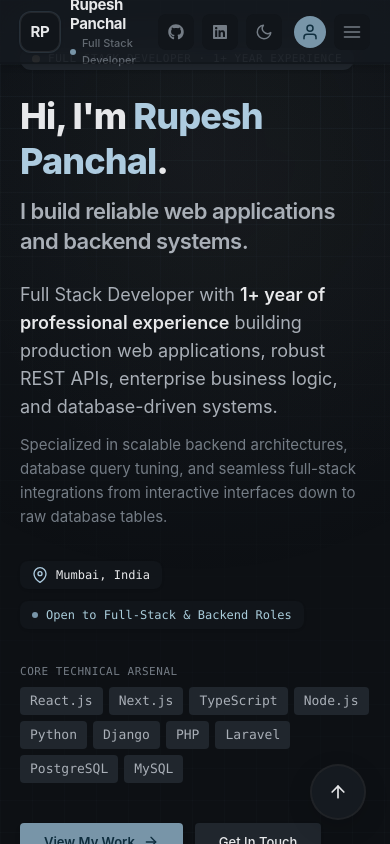
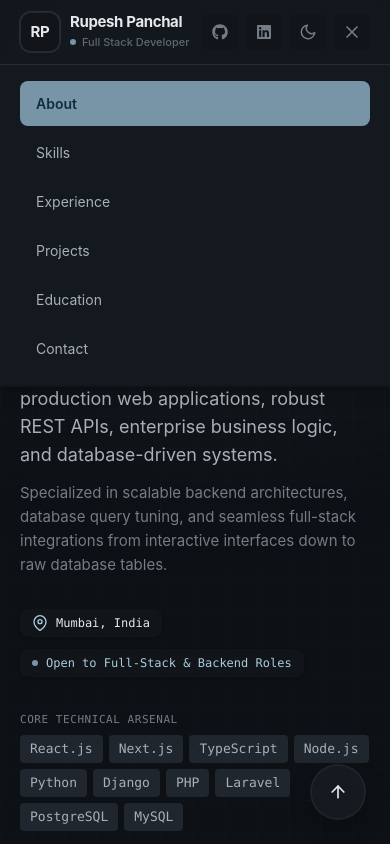
Before and after one commit to Rupesh-Panchal/rupesh-dev, a React (Vite) app: page / in a window 390 px wide. Both pictures are taken after a click on the button 352 px from the left and 32 px from the top of the page. Shown: the top 844 px of the page. Built offline with nearby package versions, Linux system fonts and the light colour scheme.

Commit message:
commit 4

```diff
--- a/src/components/Footer.jsx
+++ b/src/components/Footer.jsx
@@ -19,15 +19,11 @@ function Footer() {
         >
             {/* Main Footer Content */}
             <div className="max-w-[1240px] mx-auto px-5 md:px-12 py-14 md:py-16">
-                <div className="grid grid-cols-1 sm:grid-cols-2 lg:grid-cols-4 gap-10 lg:gap-12">
-
+                <div className="grid grid-cols-2 lg:grid-cols-4 gap-x-6 gap-y-10 lg:gap-12">
                     {/* COLUMN 1 — BRAND */}
-                    <div className="lg:col-span-1">
+                    <div className="col-span-2 lg:col-span-1">
                         {/* Brand */}
-                        <a
-                            href="#about"
-                            className="group inline-flex items-center gap-3"
-                        >
+                        <a href="#about" className="group inline-flex items-center gap-3">
                             {/* RP Monogram */}
                             <div
                                 className="w-10 h-10 rounded-[10px] flex items-center justify-center shrink-0 transition-all duration-200 group-hover:-translate-y-0.5"
@@ -218,7 +214,7 @@ function Footer() {
                     </div>
 
                     {/* COLUMN 4 — GET IN TOUCH */}
-                    <div>
+                    <div className="col-span-2 lg:col-span-1">
                         <h3
                             className="font-semibold text-[14px] tracking-wide uppercase"
                             style={{
@@ -228,7 +224,7 @@ function Footer() {
                             Get In Touch
                         </h3>
 
-                        <div className="mt-6 space-y-4">
+                        <div className="mt-6 flex flex-col items-start gap-4">
                             <a
                                 href="mailto:rupeshpanchal509@gmail.com"
                                 className="flex items-center gap-2 text-[14px] transition-colors duration-200 hover:text-[var(--accent-primary)]"
@@ -295,18 +291,15 @@ function Footer() {
             </div>
 
             {/* Bottom Footer Bar */}
-            <div
-                className="border-t"
+            <div className="border-t"
                 style={{
                     borderColor: "var(--border-color)",
                     backgroundColor: "var(--bg-primary)",
                 }}
             >
-                <div className="max-w-[1240px] mx-auto px-5 md:px-12 pt-5 pb-22 flex flex-col md:flex-row items-center justify-between gap-5">
-
+                <div className="max-w-[1240px] mx-auto px-5 md:px-12 pt-5 pb-10 md:pb-22 flex flex-col md:flex-row items-center justify-between gap-5">
                     {/* Copyright */}
-                    <span
-                        className="text-[12px] font-mono"
+                    <span className="text-[12px] font-mono"
                         style={{
                             color: "var(--text-muted)",
                         }}
@@ -314,8 +307,7 @@ function Footer() {
                         © 2026 Rupesh Panchal. All rights reserved.
                     </span>
 
-                    <span
-                        className="text-[13px] font-medium pr-25"
+                    <span className="text-[13px] font-medium"
                         style={{
                             color: "var(--accent-primary)",
                         }}
--- a/src/components/Hero.jsx
+++ b/src/components/Hero.jsx
@@ -3,7 +3,7 @@ import { FaGithub, FaLinkedin } from "react-icons/fa";
 
 function Hero() {
 	return (
-		<section id="about" className="max-w-[1240px] mx-auto px-5 md:px-12 pt-12 md:pt-20 pb-20 relative">
+		<section id="about" className="max-w-[1240px] mx-auto px-5 md:px-12 pt-24 md:pt-20 pb-20 relative">
 			<div className="grid grid-cols-1 lg:grid-cols-12 gap-12 items-start">
                 {/* LEFT COLUMN */}
 				<div className="lg:col-span-7 flex flex-col space-y-6">
--- a/src/components/Navbar.jsx
+++ b/src/components/Navbar.jsx
@@ -1,11 +1,12 @@
 import { useEffect, useState } from "react";
 import { FaGithub, FaLinkedin } from "react-icons/fa";
-import { FiFileText, FiMoon, FiUser, FiMenu } from "react-icons/fi";
+import { FiFileText, FiMoon, FiMenu, FiX } from "react-icons/fi";
 
 function Navbar() {
     const [isDark, setIsDark] = useState(true);
     const [activeSection, setActiveSection] = useState("about");
     const [scrollProgress, setScrollProgress] = useState(0);
+    const [isMobileMenuOpen, setIsMobileMenuOpen] = useState(false);
 
     useEffect(() => {
         const savedTheme = localStorage.getItem("rupesh_theme");
@@ -64,6 +65,7 @@ function Navbar() {
 
     const handleNavClick = (sectionId) => {
         setActiveSection(sectionId);
+        setIsMobileMenuOpen(false);
 
         const section = document.getElementById(sectionId);
 
@@ -159,17 +161,42 @@ function Navbar() {
 						<FiMoon className="w-[18px] h-[18px]" />
 					</button>
 
-					{/* Profile */}
-					<div className="w-8 h-8 rounded-full bg-[var(--accent-primary)] flex items-center justify-center ml-1">
-						<FiUser className="w-[18px] h-[18px] text-[var(--accent-text)]" />
-					</div>
-
 					{/* Mobile Menu */}
-					<button type="button" aria-label="Toggle mobile menu" className="lg:hidden w-9 h-9 rounded-lg bg-[var(--bg-secondary)] flex items-center justify-center text-[var(--text-muted)] hover:text-[var(--accent-hover)] hover:bg-[var(--bg-hover)] transition-all">
-						<FiMenu className="w-5 h-5" />
-					</button>
+					<button type="button" aria-label={isMobileMenuOpen ? "Close mobile menu" : "Open mobile menu"} onClick={() => setIsMobileMenuOpen((open) => !open)}
+                        className="lg:hidden w-9 h-9 rounded-lg bg-[var(--bg-secondary)] flex items-center justify-center text-[var(--text-muted)] hover:text-[var(--accent-hover)] hover:bg-[var(--bg-hover)] transition-all"
+                    >
+                        {isMobileMenuOpen ? (
+                            <FiX className="w-5 h-5" />
+                        ) : (
+                            <FiMenu className="w-5 h-5" />
+                        )}
+                    </button>
 				</div>
 			</div>
+
+            {isMobileMenuOpen && (
+                <div className="lg:hidden border-t border-[var(--border-color)] bg-[var(--bg-card)]/95 backdrop-blur-xl shadow-lg">
+                    <nav className="px-5 py-4">
+                        <div className="flex flex-col gap-1">
+                            {navItems.map((item) => {
+                                const isActive = activeSection === item.id;
+
+                                return (
+                                    <button key={item.id} type="button" onClick={() => handleNavClick(item.id)}
+                                        className={`w-full text-left px-4 py-3 rounded-lg text-[14px] transition-all ${
+                                            isActive
+                                                ? "bg-[var(--accent-primary)] text-[var(--accent-text)] font-semibold"
+                                                : "text-[var(--text-secondary)] hover:text-[var(--accent-hover)] hover:bg-[var(--bg-hover)]"
+                                        }`}
+                                    >
+                                        {item.label}
+                                    </button>
+                                );
+                            })}
+                        </div>
+                    </nav>
+                </div>
+            )}
 
             {/* Scroll Progress / Loading Line */}
             <div className="absolute bottom-0 left-0 right-0 h-[2px] bg-[var(--bg-secondary)]/60">
```
